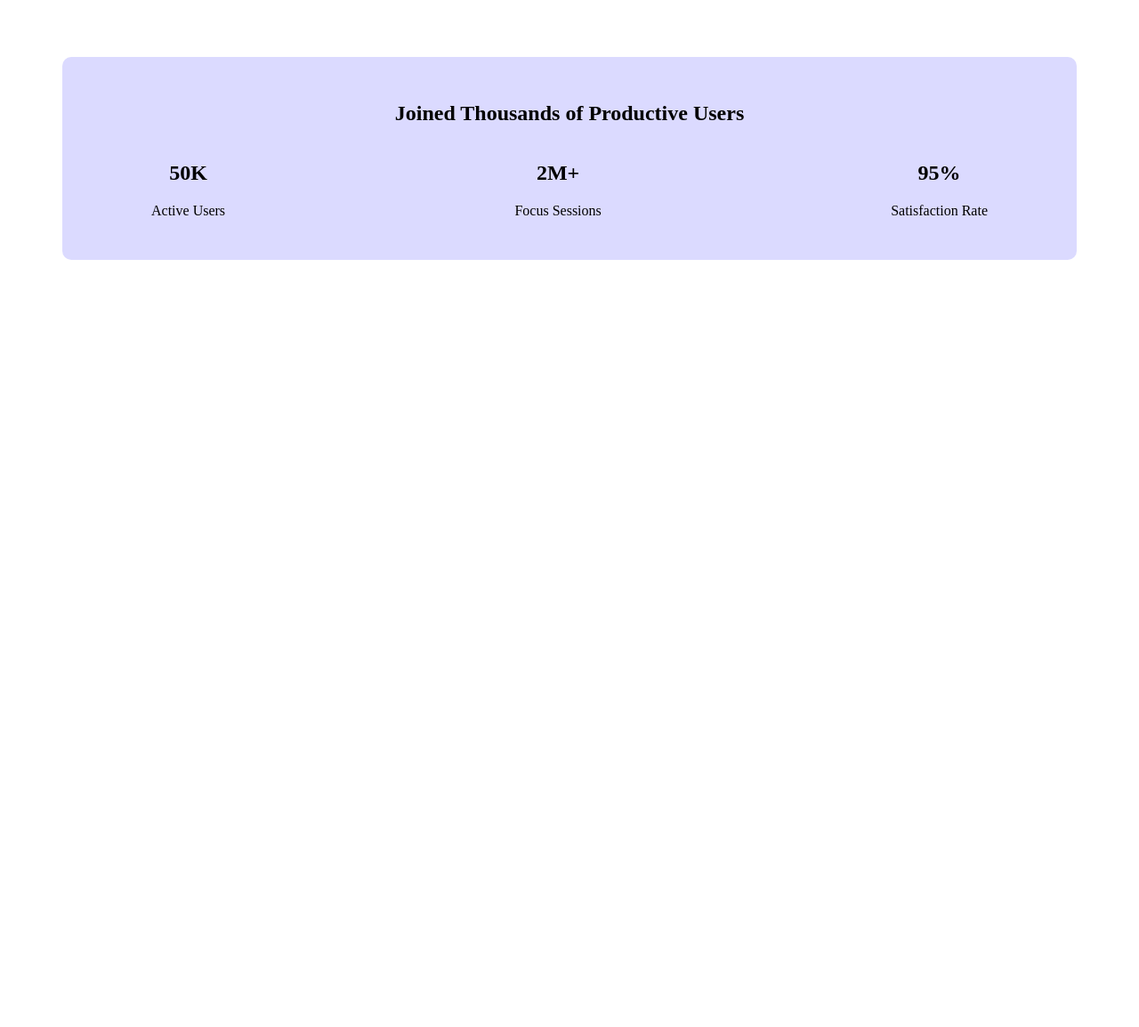
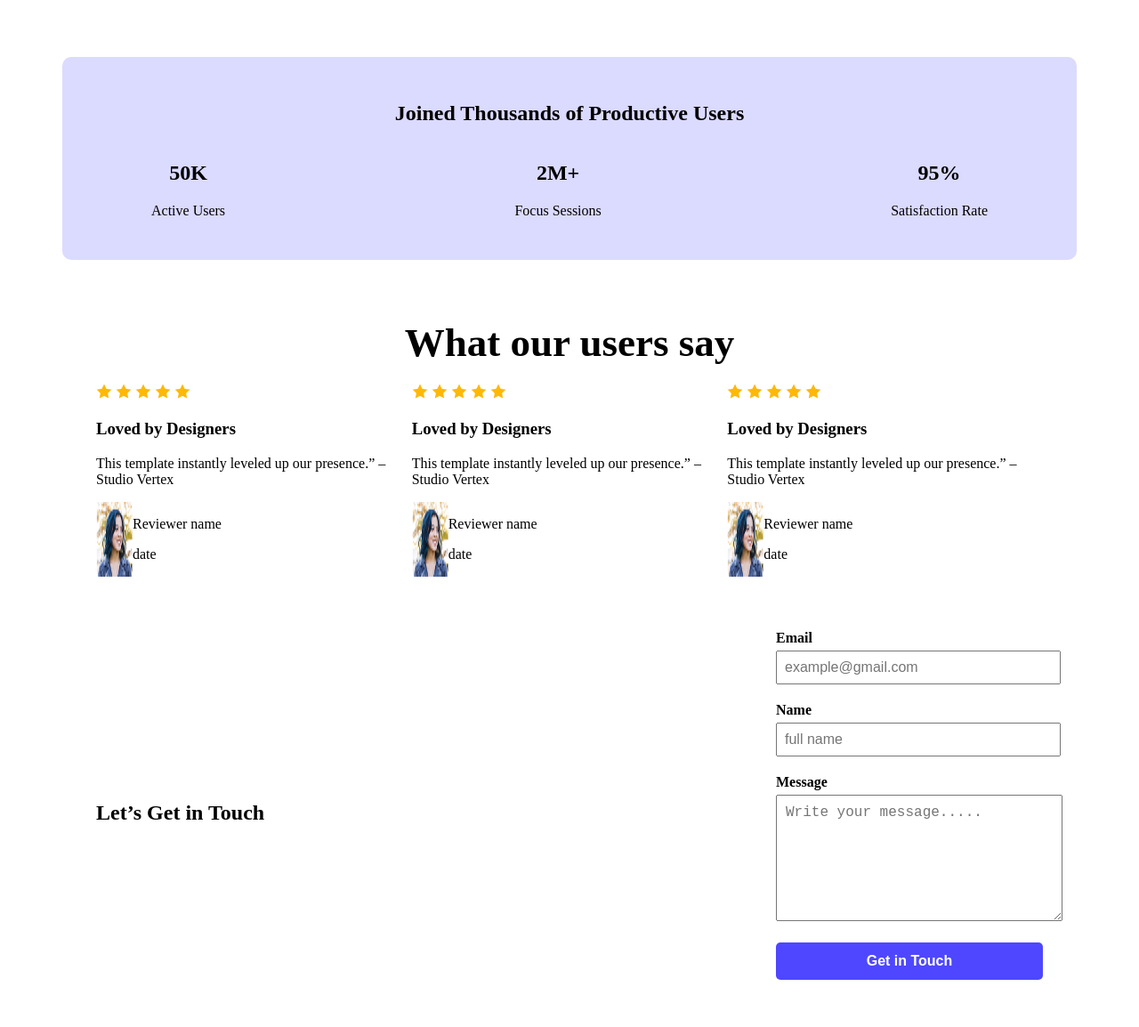
Before and after one commit to KhairulBashar88/my-assignment01-repo, a plain HTML site: page index.html in a window 1280 px wide. Shown: the part 1046-2200 px from the top of the page at 89% size. Before the commit the page ends 1346 px from the top, so only its background shows below. Drawn offline with Linux system fonts and the light colour scheme.

Commit message:
contact section create some retouch need later

```diff
--- a/index.html
+++ b/index.html
@@ -6,7 +6,7 @@
     <title>programing hero B12 assignment 01 projects</title>
     <link rel="stylesheet" href="style.css">
 </head>
-<body>
+<body class="bg-color">
     <header>
         <section class="banner container">
         <nav class="top-nav">
@@ -30,7 +30,7 @@
                 <img src="./images/wc-mini.png" alt="">
             </div>
         </section>
-        <section class="users-main container">
+        <section class="users-main  container">
             <h2>Joined Thousands of Productive Users</h2>
         <div class="active-user">
             <div>
@@ -47,6 +47,88 @@
             </div>
         </div>
         </section>
+        <section class="container">
+            <h1 class="feedback-header">What our users say</h1>
+            <div class="feedback-row">
+            <div class="feedbacks">
+                <div class="stars">
+                    <img src="./images/star.png" alt="Star">
+                    <img src="./images/star.png" alt="Star">
+                     <img src="./images/star.png" alt="Star">
+                    <img src="./images/star.png" alt="Star">
+                    <img src="./images/star.png" alt="Star">
+                </div>
+                <h3>Loved by Designers</h3>
+                <p>This template instantly leveled up our presence.” – Studio Vertex</p>
+                <div class="reviewer">
+                    <img src="./images/avatar.png" alt="reviewer">
+                <div class="text">
+                    <p>Reviewer name</p>
+                    <p>date</p>
+                 </div>
+                </div>
+            </div>
+            <div class="feedback">
+                <div class="stars">
+                    <img src="./images/star.png" alt="Star">
+                    <img src="./images/star.png" alt="Star">
+                     <img src="./images/star.png" alt="Star">
+                    <img src="./images/star.png" alt="Star">
+                    <img src="./images/star.png" alt="Star">
+                </div>
+                <h3>Loved by Designers</h3>
+                <p>This template instantly leveled up our presence.” – Studio Vertex</p>
+                <div class="reviewer">
+                    <img src="./images/avatar.png" alt="reviewer">
+                    <div class="text">
+                    <p>Reviewer name</p>
+                    <p>date</p>
+                 </div>
+                </div>
+            </div>
+            <div class="feedback">
+                <div class="stars">
+                    <img src="./images/star.png" alt="Star">
+                    <img src="./images/star.png" alt="Star">
+                     <img src="./images/star.png" alt="Star">
+                    <img src="./images/star.png" alt="Star">
+                    <img src="./images/star.png" alt="Star">
+                </div>
+                <h3>Loved by Designers</h3>
+                <p>This template instantly leveled up our presence.” – Studio Vertex</p>
+                <div class="reviewer">
+                    <img src="./images/avatar.png" alt="reviewer">
+                <div class="text">
+                    <p>Reviewer name</p>
+                    <p>date</p>
+                 </div>
+                </div>
+            </div>
+         </div>
+        </section>
+        <section class="container contact-section">
+            <h1>Let’s Get in Touch</h1>
+        <div class="form-container">
+    <form>
+        <div class="form-group">
+        <label for="email">Email</label>
+        <input type="email" id="email" name="email" placeholder="example@gmail.com">
+      </div>
+        <div class="form-group">
+        <label for="name">Name</label>
+        <input type="text" id="name" name="name" placeholder="full name">
+        </div>
+      <div class="form-group">
+    <label for="message">Message</label>
+    <textarea id="message" placeholder="Write your message....."></textarea>
+  </div>
+  <div class="form-group">
+  <a href="#"><button class="btn-primary getInTouch-btn">Get in Touch</button> </a>
+    </div>
+</form>
+  </div>
+
+        </section>
 
     </main>
     <footer>
--- a/style.css
+++ b/style.css
@@ -1,4 +1,6 @@
-
+.bg-color{
+    background-color:f5f8ff;
+}
 /*shared styles*/
 .container {
   max-width: 1140px;
@@ -14,6 +16,7 @@
     border-radius: 5px;
     border: none;
 }
+
 /*hero banner section styles*/
 .banner{
     background-image: url(./images/Hero-bg.png);
@@ -63,3 +66,46 @@ h1{
      display: flex;
     justify-content: space-between;
 }
+/*feedback section styles*/
+.feedback-row{
+    display: flex;
+}
+.feedback-header{
+   text-align: center;
+   font-size: 45px;
+   font-weight: bold;
+}
+.reviewer{
+    display: flex;
+}
+/*lets get in touch section*/
+.contact-section{
+    display: flex;
+    justify-content: space-between;
+    align-items: center;
+}
+.form-group {
+      margin-bottom: 20px;
+      width: 300px;
+    }
+
+    label {
+      display: block;
+      margin-bottom: 5px;
+      font-weight: bold;
+    }
+
+    input {
+      width: 100%;
+      padding: 8px;
+      font-size: 16px;
+    }
+    textarea {
+      width: 100%;
+      height: 120px;
+      padding: 10px;
+      font-size: 16px;
+  }
+  .getInTouch-btn{
+    width:100%;
+  }
```
